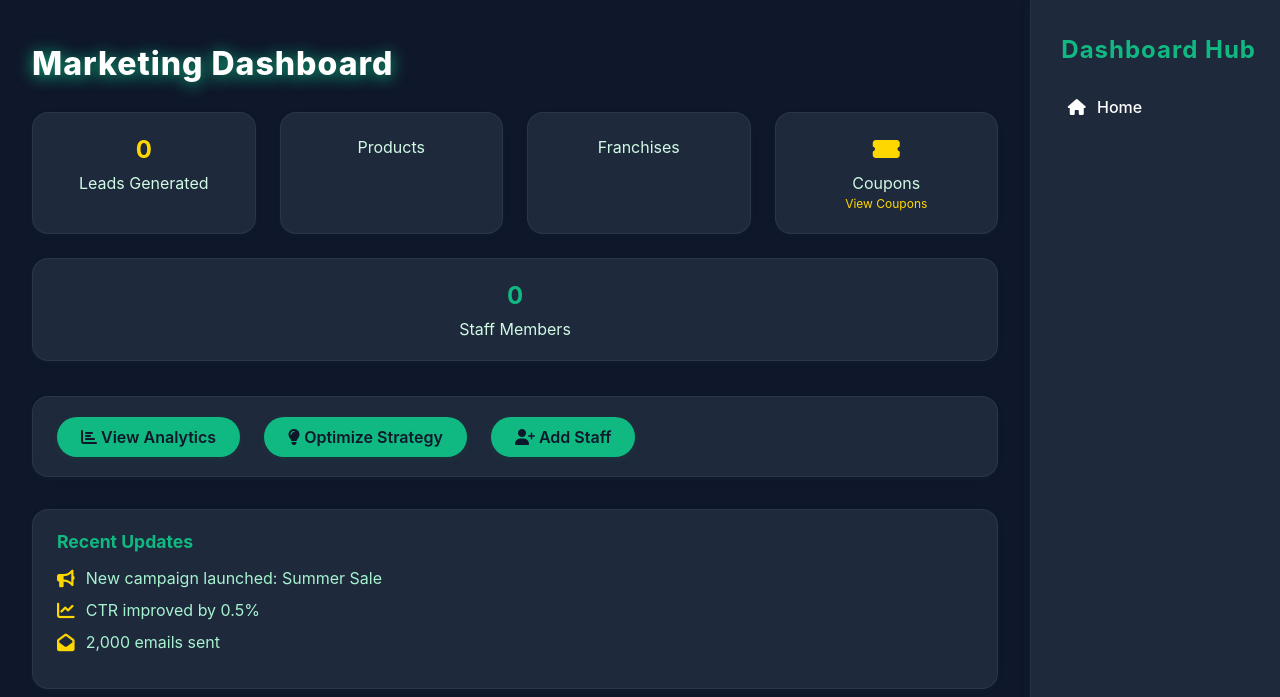
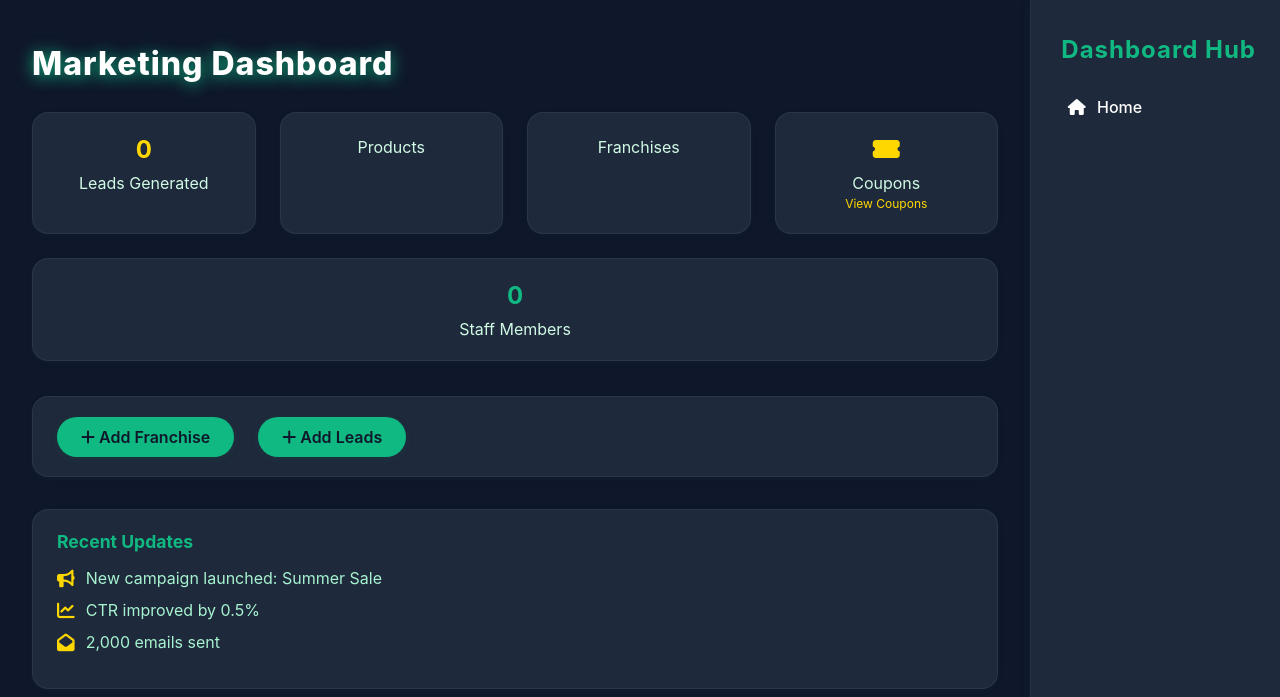
Before and after one commit to SnehalVanag/LGM, a Django app: page /marketing-dashboard/ in a window 1280 px wide. Shown: the top 697 px of the page. Run offline with Django 5.2, Linux system fonts and the light colour scheme; data that the repository does not hold is empty.

Commit message:
add lead on marketing dashboard

```diff
--- /dev/null
+++ b/core/forms_lead.py
@@ -0,0 +1,7 @@
+from django import forms
+from .models import Lead
+
+class LeadForm(forms.ModelForm):
+    class Meta:
+        model = Lead
+        fields = ['name', 'location', 'email', 'address', 'phone']
--- a/core/models.py
+++ b/core/models.py
@@ -104,3 +104,14 @@ class Product(models.Model):
 
     def __str__(self):
         return self.name
+
+class Lead(models.Model):
+    name = models.CharField(max_length=100)
+    location = models.CharField(max_length=100)
+    email = models.EmailField()
+    address = models.CharField(max_length=255)
+    phone = models.CharField(max_length=20)
+    created_at = models.DateTimeField(auto_now_add=True)
+
+    def __str__(self):
+        return f"{self.name} - {self.email}"
--- a/core/templates/dashboard/marketing.html
+++ b/core/templates/dashboard/marketing.html
@@ -4,7 +4,7 @@
 <div class="dashboard-header">Marketing Dashboard</div>
 <div class="kpi-cards">
   <div class="kpi-card">
-    <div class="kpi-value">{{ user_count }}</div>
+    <div class="kpi-value">{{ leads_count }}</div>
     <div class="kpi-label">Leads Generated</div>
   </div>
   <!-- <div class="kpi-card">
@@ -106,12 +106,70 @@
   <!-- </div> -->
 </div>
 <div class="quick-actions">
-  <!-- <button class="quick-action-btn"><i class="fa fa-bullhorn"></i> Launch Campaign</button> -->
-  <button class="quick-action-btn"><i class="fa fa-chart-bar"></i> View Analytics</button>
-  <button class="quick-action-btn"><i class="fa fa-lightbulb"></i> Optimize Strategy</button>
-  <button class="quick-action-btn" onclick="window.location.href='{% url 'add_staff' %}'">
-    <i class="fa fa-user-plus"></i> Add Staff
-  </button>
+
+  <button class="quick-action-btn" data-bs-toggle="modal" data-bs-target="#addFranchiseModal">
+  <i class="fa fa-plus"></i> Add Franchise
+</button>
+  <!-- Add Franchise Modal -->
+<div class="modal fade" id="addFranchiseModal" tabindex="-1" aria-labelledby="addFranchiseModalLabel" aria-hidden="true">
+  <div class="modal-dialog modal-dialog-centered">
+    <div class="modal-content" style="background: #181F2F; border-radius: 1.2rem; color: #fff;">
+      <div class="modal-header" style="border-bottom: 1px solid #10B981;">
+        <h5 class="modal-title" id="addFranchiseModalLabel" style="color: #FFD700; font-weight: 700;">
+          <i class="fa fa-plus"></i> Add Franchise
+        </h5>
+        <button type="button" class="btn-close btn-close-white" data-bs-dismiss="modal" aria-label="Close"></button>
+      </div>
+      <div class="modal-body">
+        <form id="addFranchiseForm">
+          <div class="mb-3">
+            <label class="form-label" for="franchiseName">Name111</label>
+            <input type="text" class="form-control" id="franchiseName" name="name" required>
+          </div>
+          <div class="mb-3">
+            <label class="form-label" for="franchiseLocation">Location</label>
+            <input type="text" class="form-control" id="franchiseLocation" name="address" required>
+          </div>
+          <div class="mb-3">
+            <label class="form-label" for="franchiseEmail">Email</label>
+            <input type="email" class="form-control" id="franchiseEmail" name="contact_email" required>
+          </div>
+             <div class="mb-3">
+            <label class="form-label" for="id_phone_number">Phone Number</label>
+            <input type="text" name="phone_number" class="form-control" required>
+          </div>
+          <button type="submit" class="btn btn-success w-100" style="border-radius: 2rem; font-weight: 700;">Add Franchise</button>
+        </form>
+      </div>
+    </div>
+  </div>
+</div>
+  <button class="quick-action-btn" data-bs-toggle="modal" data-bs-target="#addLeadModal">
+  <i class="fa fa-plus"></i> Add Leads
+</button>
+ <!-- Add Lead Modal -->
+<div class="modal fade" id="addLeadModal" tabindex="-1" aria-labelledby="addLeadModalLabel" aria-hidden="true">
+  <div class="modal-dialog modal-dialog-centered">
+    <div class="modal-content" style="background: #181F2F; border-radius: 1.2rem; color: #fff;">
+      <div class="modal-header" style="border-bottom: 1px solid #10B981;">
+        <h5 class="modal-title" id="addLeadModalLabel" style="color: #FFD700; font-weight: 700;">
+          <i class="fa fa-plus"></i> Add Leads
+        </h5>
+        <button type="button" class="btn-close" data-bs-dismiss="modal" aria-label="Close"></button>
+      </div>
+      <form method="post" action="{% url 'add_lead' %}">
+        {% csrf_token %}
+        <div class="modal-body">
+          {{ form.as_p }}
+        </div>
+        <div class="modal-footer">
+          <button type="button" class="btn btn-secondary" data-bs-dismiss="modal">Close</button>
+          <button type="submit" class="btn btn-primary">Add Lead</button>
+        </div>
+      </form>
+    </div>
+  </div>
+</div>
 </div>
 <div class="activity-feed">
   <div class="activity-title">Recent Updates</div>
--- a/core/urls.py
+++ b/core/urls.py
@@ -42,7 +42,7 @@ urlpatterns = [
     path('staff/<int:pk>/delete/', views.delete_staff, name='delete_staff'),
     path('franchise-dashboard/', views.franchise_dashboard, name='franchise_dashboard'),
     # path('admin-login/', views.admin_login, name='admin_login'),
-
+    path('add-lead/', views.add_lead, name='add_lead'),
 
 
     # path('coupons/', views.coupon_list, name='coupon_list'),  # <-- This is the important one!  # <-- This is required!
--- a/core/views.py
+++ b/core/views.py
@@ -93,16 +93,18 @@ def marketing_dashboard(request):
     staff_count = staff_list.count()
     user_count = AppUser.objects.count()
     franchises = Franchise.objects.all()
-
-    # User = get_user_model()
-    # user_count = User.objects.filter(is_active=True).count()
+    from .models import Lead
+    leads_count = Lead.objects.count()
+    from .forms_lead import LeadForm
+    lead_form = LeadForm()
     return render(request, 'dashboard/marketing.html', {
         'staff_list': staff_list,
         'staff_count': staff_count,
         'user_count': user_count,
         'franchises': franchises,
-    # return render(request, 'dashboard/marketing.html')
-  })
+        'leads_count': leads_count,
+        'form': lead_form,
+    })
 
 def coupon_list(request):
     coupons = Coupon.objects.all()
@@ -288,8 +290,9 @@ def franchise_dashboard(request):
 # })
 
 def lead_dashboard(request):
-    return render(request, 'dashboard/lead.html')
-
+    from .models import Lead
+    leads = Lead.objects.all().order_by('-created_at')
+    return render(request, 'dashboard/lead.html', {'leads': leads})
 
 
 def user_dashboard(request):
@@ -557,3 +560,18 @@ def delete_product(request, pk):
         product.delete()
         return redirect('products')
     return render(request, 'dashboard/delete_product.html', {'product': product})
+
+from .forms_lead import LeadForm
+from .models import Lead
+
+def add_lead(request):
+    if request.method == 'POST':
+        from .forms_lead import LeadForm
+        form = LeadForm(request.POST)
+        if form.is_valid():
+            form.save()
+            return redirect('marketing_dashboard')  # Redirect to marketing dashboard after adding lead
+    else:
+        from .forms_lead import LeadForm
+        form = LeadForm()
+    return render(request, 'dashboard/add_lead.html', {'form': form})
```
Also changed, not shown: core/templates/dashboard/add_lead.html (added, +12 -0 lines), core/migrations/0004_lead.py (added).
